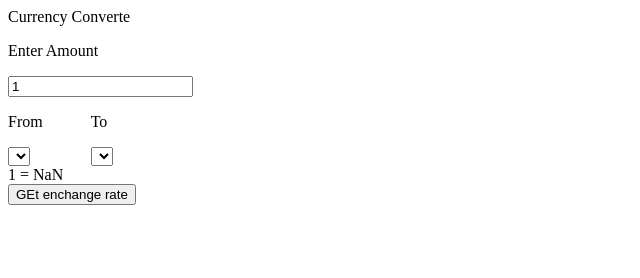
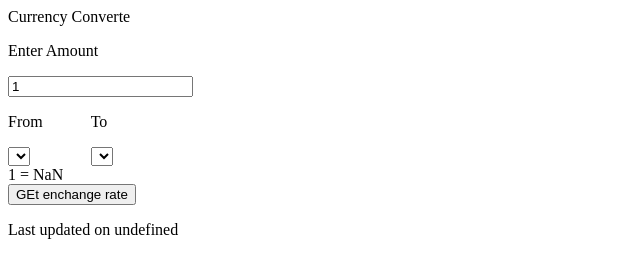
Before and after one commit to MJony05/currency-changer, a plain HTML site: page index.html in a window 1280 px wide. Both pictures are taken after a click on the button "GEt enchange rate". Shown: the whole page, without its empty margins (0-640 px from the left). Drawn offline with Linux system fonts and the light colour scheme; no server answers.

Commit message:
finished without css

```diff
--- a/index.html
+++ b/index.html
@@ -32,6 +32,7 @@
         <div class="exchange-rate">1 USD = 118.16 SUM</div>
         <button class="btn">GEt enchange rate</button>
       </form>
+      <p class="date"></p>
     </div>
     <script src="script.js"></script>
   </body>
--- a/script.js
+++ b/script.js
@@ -2,11 +2,15 @@ let select = document.querySelectorAll(".select");
 let result = document.querySelector(".exchange-rate");
 let btn = document.querySelector(".btn");
 let data = 0;
+let bigData = 0;
+let date = document.querySelector(".date");
 fetch(
   "http://api.exchangeratesapi.io/v1/latest?access_key=83df676cb8392baa139992175a54ac12"
 )
   .then((response) => response.json())
   .then(function (el1) {
+    bigData = el1;
+    console.log(bigData);
     let cur = el1.rates;
     data = cur;
     for (let keys in cur) {
@@ -33,4 +37,5 @@ function natija(e) {
   let select2 = document.getElementsByClassName("select2")[0].value;
   let res = (data[select2] / data[select1]) * a;
   result.textContent = `${a} ${select1} = ${res} ${select2}`;
+  date.textContent = `Last updated on ` + bigData.date;
 }
```
